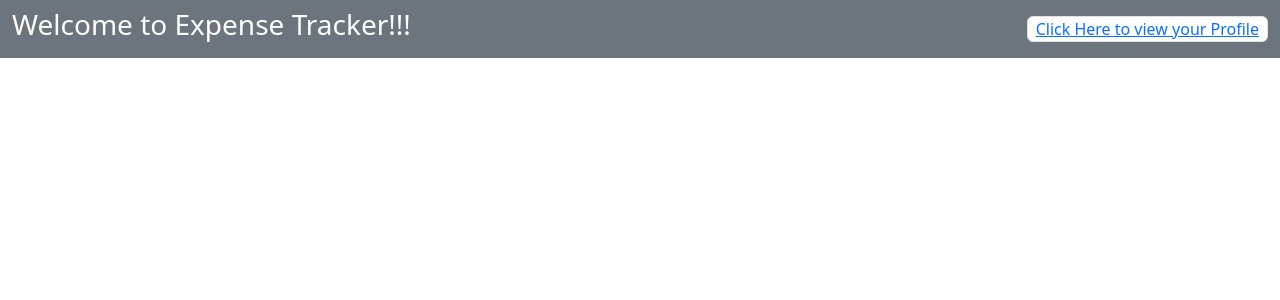
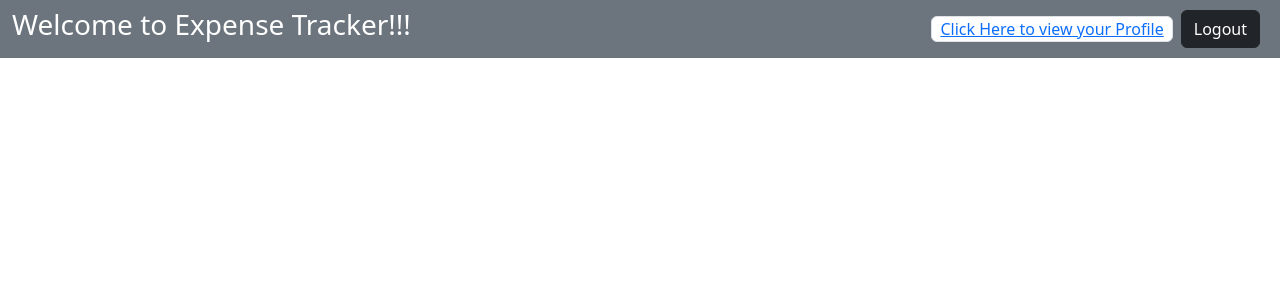
Before and after one commit to HarshaMacherla/Expense-Tracker, a React (Create React App) app: page / in a window 1280 px wide. Shown: the top 300 px of the page. Built offline with nearby package versions, Linux system fonts and the light colour scheme; no server answers; sample sign-in values are in the browser's storage.

Commit message:
Logout functionality has been added

```diff
--- a/src/pages/Home.js
+++ b/src/pages/Home.js
@@ -1,14 +1,19 @@
 import React, { useContext } from "react";
-import { Container, Navbar } from "react-bootstrap";
+import { Button, Container, Navbar } from "react-bootstrap";
 import { NavLink } from "react-router-dom/cjs/react-router-dom.min";
 import AuthContext from "../auth-context/auth-context";
 
 const Home = () => {
-  const { userData } = useContext(AuthContext);
+  const { userData, setLoggedIn } = useContext(AuthContext);
 
   const incompleteUserData =
     !!userData.displayName.trim().length === 0 ||
     !!userData.photoUrl.trim().length === 0;
+
+  const handleLogout = () => {
+    localStorage.removeItem("token");
+    setLoggedIn(false);
+  };
 
   return (
     <Navbar className="m-0 text-white bg-secondary">
@@ -27,6 +32,13 @@ const Home = () => {
             <NavLink to="/profile">Click Here to view your Profile</NavLink>
           </p>
         )}
+        <Button
+          variant="dark"
+          className="text-white mx-2"
+          onClick={handleLogout}
+        >
+          Logout
+        </Button>
       </Container>
     </Navbar>
   );
--- a/src/pages/Profile.js
+++ b/src/pages/Profile.js
@@ -9,7 +9,7 @@ const Profile = () => {
   const fullNameRef = useRef();
   const profilePhotoURLRef = useRef();
 
-  const { userData } = useContext(AuthContext);
+  const { userData, setLoggedIn } = useContext(AuthContext);
 
   const incompleteUserData =
     !!userData.displayName.trim().length === 0 ||
@@ -79,6 +79,11 @@ const Profile = () => {
       alert(error.message);
     }
   };
+
+  const handleLogout = () => {
+    localStorage.removeItem("token");
+    setLoggedIn(false);
+  };
   return (
     <>
       <Navbar className="m-0 text-white bg-secondary">
@@ -98,6 +103,9 @@ const Profile = () => {
               <span onClick={() => setShowForm(true)}>Complete now</span>
             </p>
           )}
+          <Button variant="dark" className="text-white" onClick={handleLogout}>
+            Logout
+          </Button>
         </Container>
       </Navbar>
 
```
